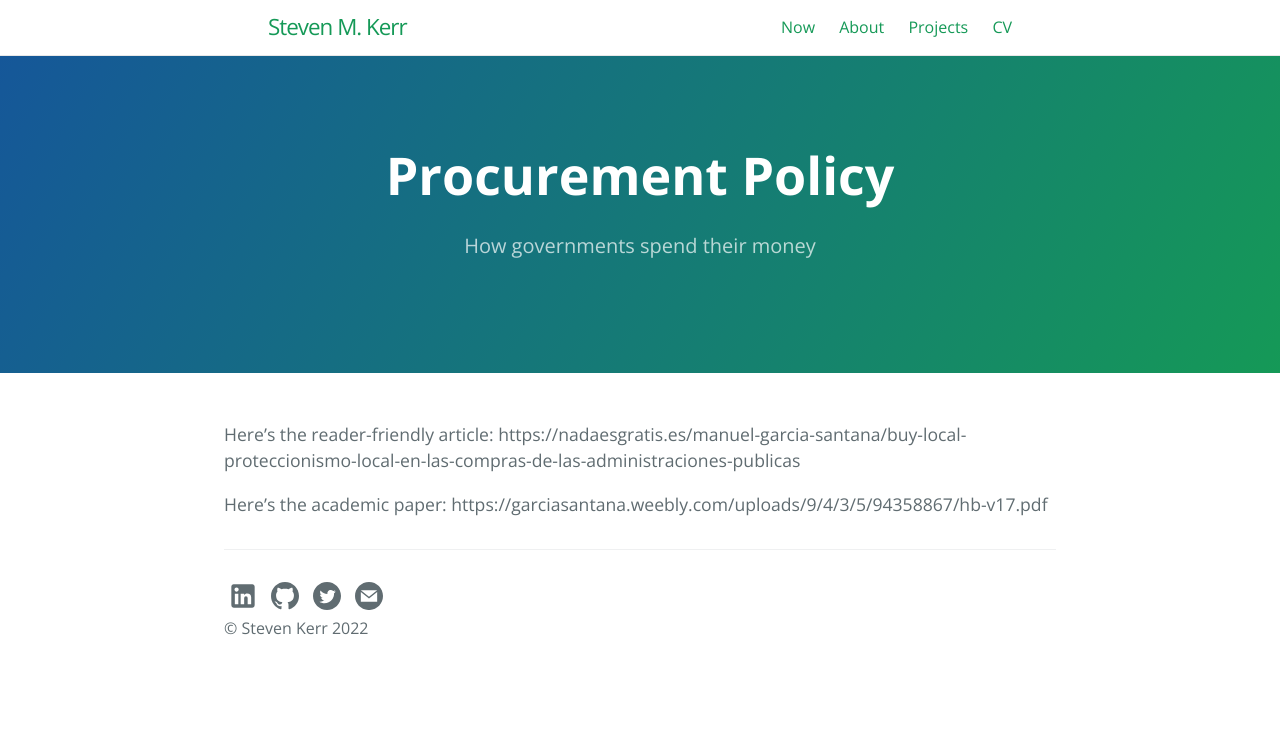
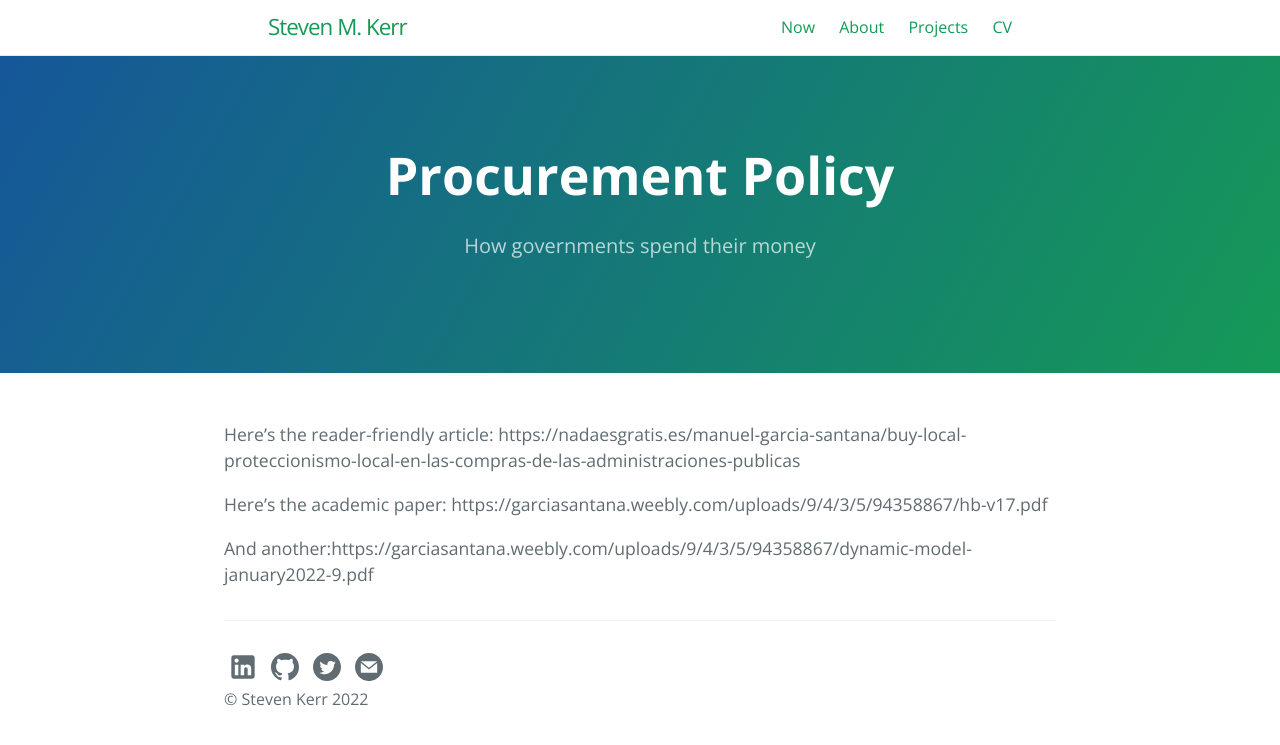
Before and after one commit to smkerr/smkerr.github.io, a Jekyll site: the page built from procurement.md, in a window 1280 px wide. Shown: the top 745 px of the page. Built offline with Jekyll 4.4.1, drawn with Linux system fonts in a browser that asks for light colours.

Commit message:
Upload CV, procurement edits

```diff
--- a/procurement.md
+++ b/procurement.md
@@ -10,3 +10,5 @@ order: 4
 Here's the reader-friendly article: https://nadaesgratis.es/manuel-garcia-santana/buy-local-proteccionismo-local-en-las-compras-de-las-administraciones-publicas
 
 Here's the academic paper: https://garciasantana.weebly.com/uploads/9/4/3/5/94358867/hb-v17.pdf
+
+And another:https://garciasantana.weebly.com/uploads/9/4/3/5/94358867/dynamic-model-january2022-9.pdf
```
Also changed, not shown: cv.md (+3 -3 lines), 1 other file.
